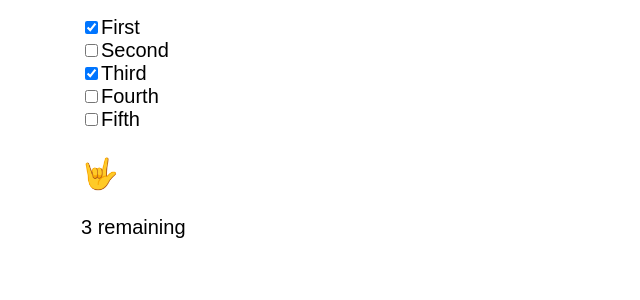
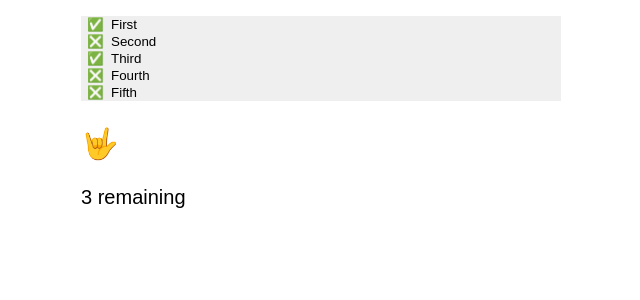
Before and after one commit to prfraser/react-emoji-dos, a React (Create React App) app: page / in a window 1280 px wide. Shown: the top 300 px of the page, without its empty margins (319-959 px from the left). Built offline with nearby package versions, Linux system fonts and the light colour scheme.

Commit message:
Solve challenge 1

```diff
--- a/src/App.css
+++ b/src/App.css
@@ -2,3 +2,10 @@
   max-width: 30rem;
   margin: 1rem auto;
 }
+
+.todo-item-button {
+  display: block;
+  width: 100%;
+  text-align: left;
+  border: none;
+}
--- a/src/components/TodoItem.js
+++ b/src/components/TodoItem.js
@@ -5,10 +5,11 @@ const TodoItem = ({
   completed,
   onToggle
 }) => (
-  <label>
-    <input type='checkbox' checked={ completed } onChange={ onToggle } />
+  <button className='todo-item-button' onClick={ onToggle }>
+    { completed ? '✅' : '❎' }
+    &nbsp;&nbsp;
     { description }
-  </label>
+  </button>
 )
 
 export default TodoItem
```
